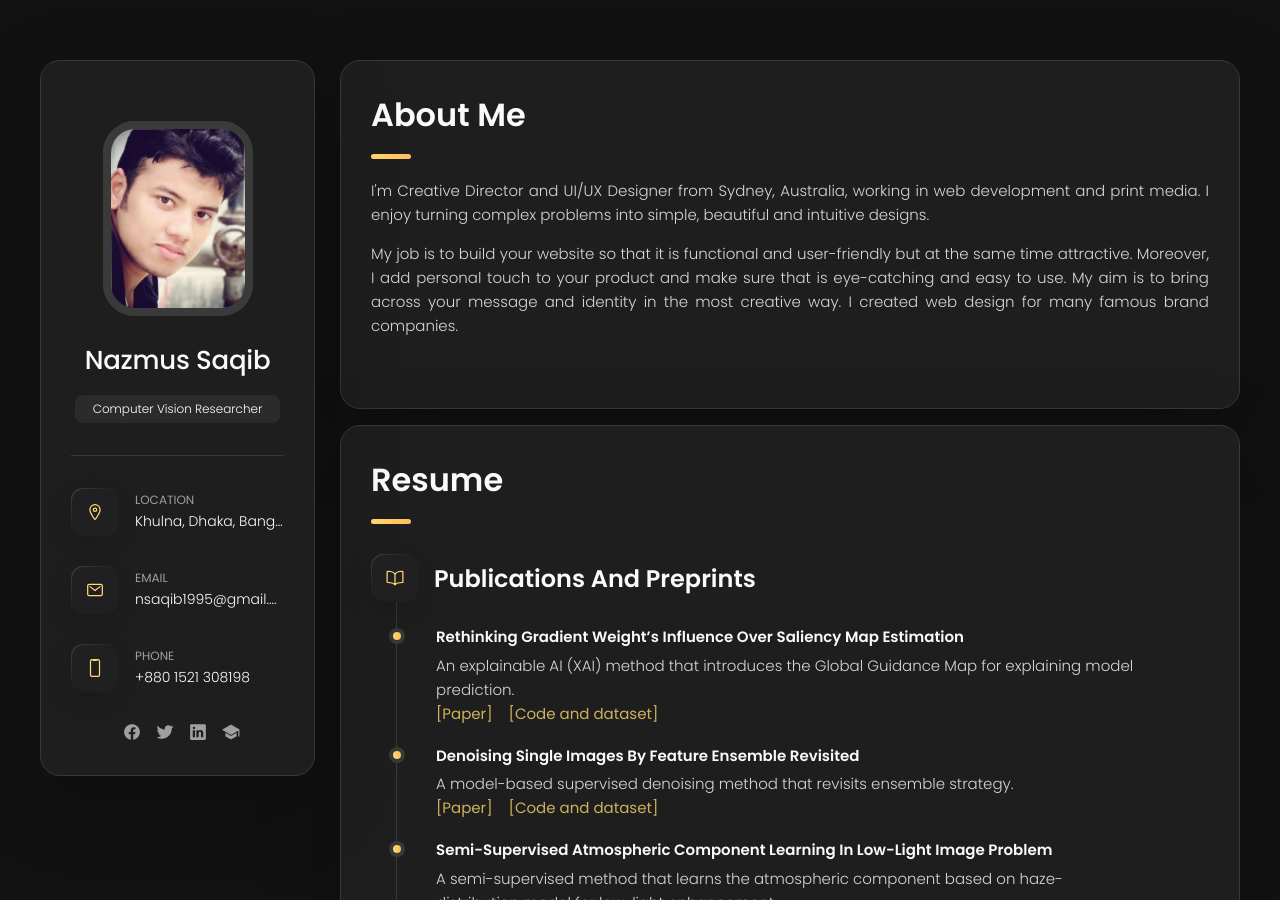
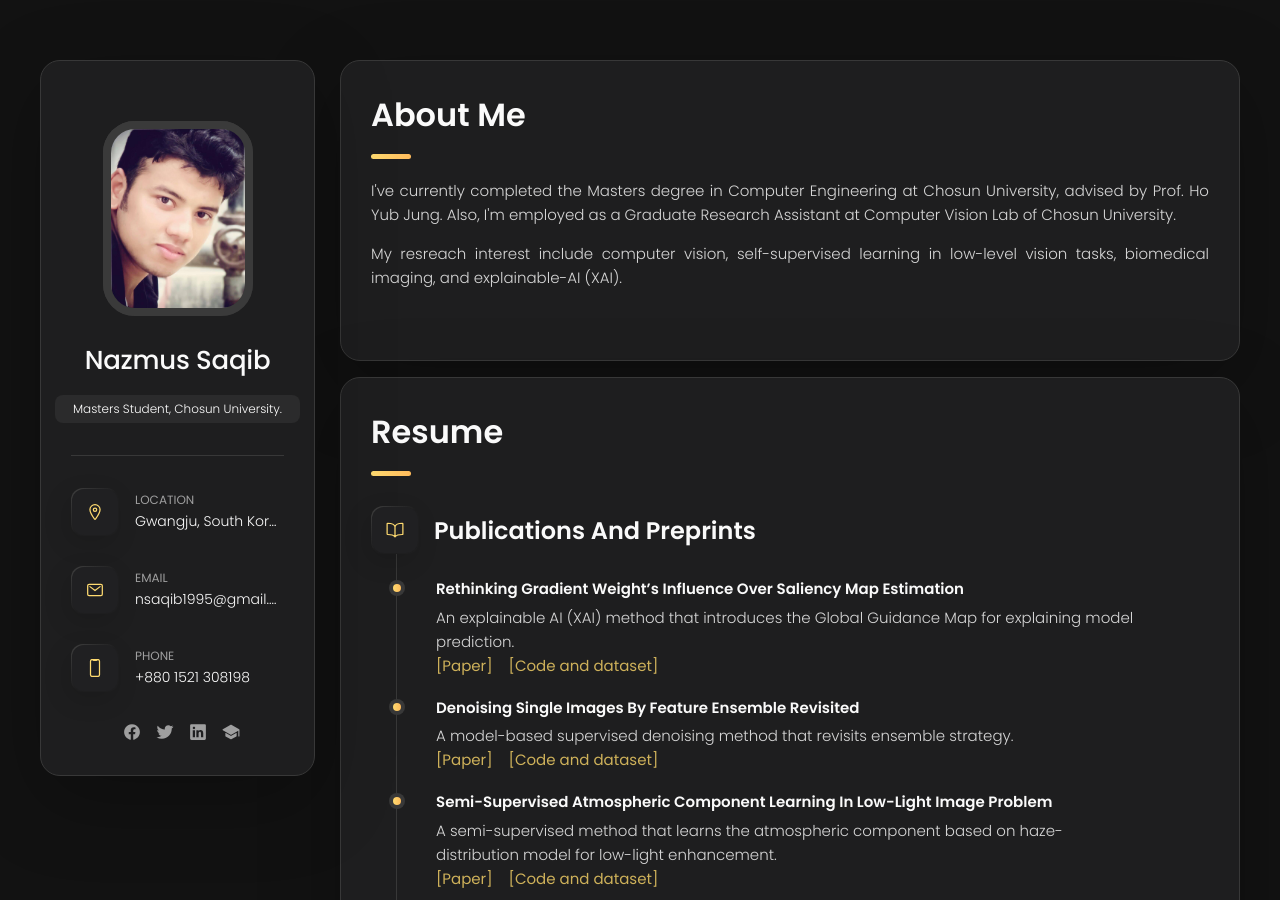
Before and after one commit to saqibnazmus/saqibnazmus.github.io, a Jekyll site: the page built from index.html, in a window 1280 px wide and 900 px high. Built offline with Jekyll 4.4.1, drawn with Linux system fonts in a browser that asks for light colours.

Commit message:
Update about.yml

```diff
--- a/_data/about.yml
+++ b/_data/about.yml
@@ -1,14 +1,14 @@
 me:
   name: Nazmus Saqib
-  designation: Computer Vision Researcher
+  designation: Masters Student, Chosun University.
   image: /assets/images/avatar.jpg
   description:
-    - I'm Creative Director and UI/UX Designer from Sydney, Australia, working in web development and print media. I enjoy turning complex problems into simple, beautiful and intuitive designs.
-    - My job is to build your website so that it is functional and user-friendly but at the same time attractive. Moreover, I add personal touch to your product and make sure that is eye-catching and easy to use. My aim is to bring across your message and identity in the most creative way. I created web design for many famous brand companies.
+    - I've currently completed the Masters degree in Computer Engineering at Chosun University, advised by Prof. Ho Yub Jung. Also, I'm employed as a Graduate Research Assistant at Computer Vision Lab of Chosun University.
+    - My resreach interest include computer vision, self-supervised learning in low-level vision tasks, biomedical imaging, and explainable-AI (XAI).
   contacts:
     -
       label: Location
-      value: Khulna, Dhaka, Bangladesh
+      value: Gwangju, South Korea.
       icon: location-outline
       link: "#"
     -
@@ -24,14 +24,14 @@ me:
 
   socials:
     -
-      link: https://facebook.com
+      link: https://www.facebook.com/saqib1420
       icon: logo-facebook
     -
-      link: https://twitter.com/tweeter
+      link: https://twitter.com/NazmusSaqib1
       icon: logo-twitter
     -
-      link: https://www.linkedin.com/
+      link: https://www.linkedin.com/in/nazmus-saqib-a6a00b12a?lipi=urn%3Ali%3Apage%3Ad_flagship3_profile_view_base_contact_details%3BijZmQ%2F%2F7ReGKKWu5fXZjsw%3D%3D
       icon: logo-linkedin
     -
-      link: https://scholar.google.com
+      link: https://scholar.google.com/citations?hl=en&user=nGSsiD8AAAAJ
       icon: school
```
